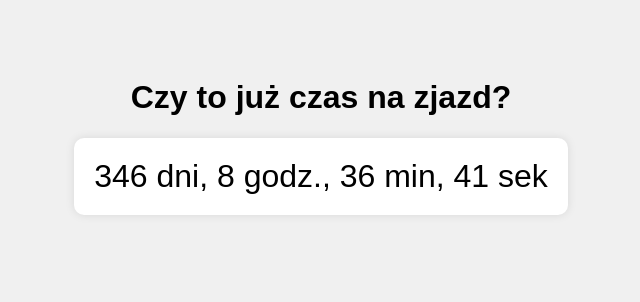
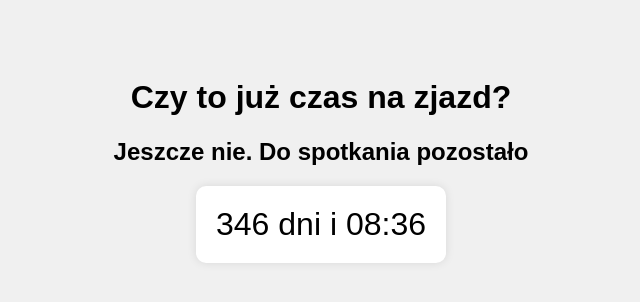
Before and after one commit to pleszczu/czy-to-juz-zjazd, a plain HTML site: page index.html in a window 1280 px wide. Shown: the whole page, without its empty margins (319-959 px from the left). Drawn offline with Linux system fonts and the light colour scheme.

Commit message:
Update index.html

```diff
--- a/index.html
+++ b/index.html
@@ -23,6 +23,7 @@
 <body>
 
   <h1>Czy to już czas na zjazd?</h1>
+  <h2 id="subtitle">Jeszcze nie. Do spotkania pozostało</h2>
   <div id="countdown">Ładowanie...</div>
 
   <script>
@@ -40,17 +41,14 @@
       }
 
       const days = Math.floor(diff / (1000 * 60 * 60 * 24));
-      const hours = Math.floor((diff / (1000 * 60 * 60)) % 24);
-      const minutes = Math.floor((diff / (1000 * 60)) % 60);
-      const seconds = Math.floor((diff / 1000) % 60);
+      const hours = String(Math.floor((diff / (1000 * 60 * 60)) % 24)).padStart(2, '0');
+      const minutes = String(Math.floor((diff / (1000 * 60)) % 60)).padStart(2, '0');
+      //const seconds = Math.floor((diff / 1000) % 60);
 
-      countdownElement.innerText = `${days} dni, ${hours} godz., ${minutes} min, ${seconds} sek`;
+      countdownElement.innerText = `${days} dni i ${hours}:${minutes}`;
     }
 
-    // Pierwsze wywołanie natychmiast
     updateCountdown();
-
-    // Aktualizacja co sekundę
     const intervalId = setInterval(updateCountdown, 5000);
   </script>
 
```
